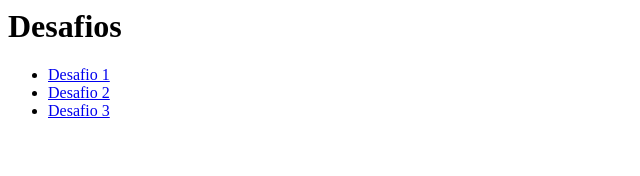
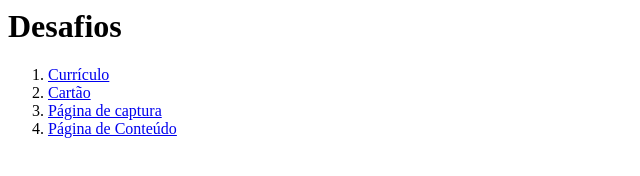
Before and after one commit to Jops-Garcia/WEBLittleProjects, a plain HTML site: page index.html in a window 1280 px wide. Shown: the whole page, without its empty margins (0-640 px from the left). Drawn offline with Linux system fonts and the light colour scheme.

Commit message:
Update index.html

```diff
--- a/index.html
+++ b/index.html
@@ -3,10 +3,11 @@
         <h1>Desafios</h1>
     </head>
     <body>
-        <ul>
-            <li><a href="./modulo2-HTML_basico">Desafio 1</a></li>
-            <li><a href="./modulo3-CSS_basico/desafio.html">Desafio 2</a></li>
-            <li><a href="./modulo6">Desafio 3</a></li>
-        </ul>
+        <ol>
+            <li><a href="./modulo2-HTML_basico">Currículo</a></li>
+            <li><a href="./modulo3-CSS_basico/desafio.html">Cartão</a></li>
+            <li><a href="./modulo6">Página de captura</a></li>
+            <li><a href="./modulo6-2">Página de Conteúdo</a></li>
+        </ol>
     </body>
 </html>
```
